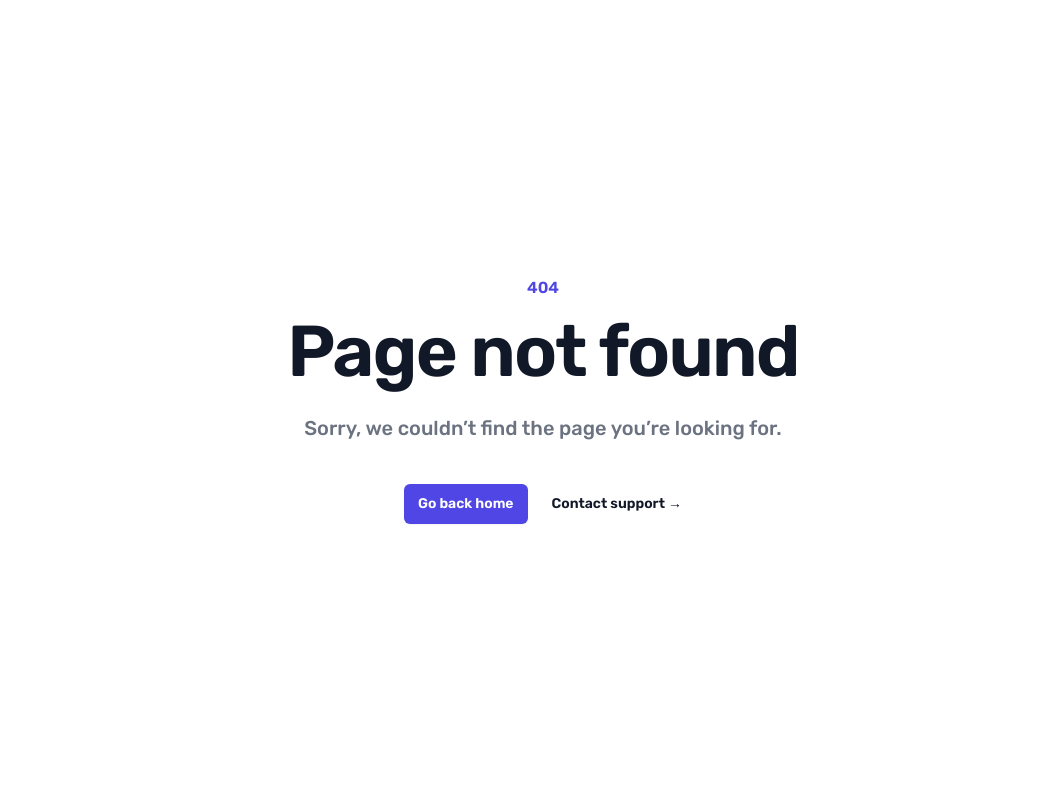
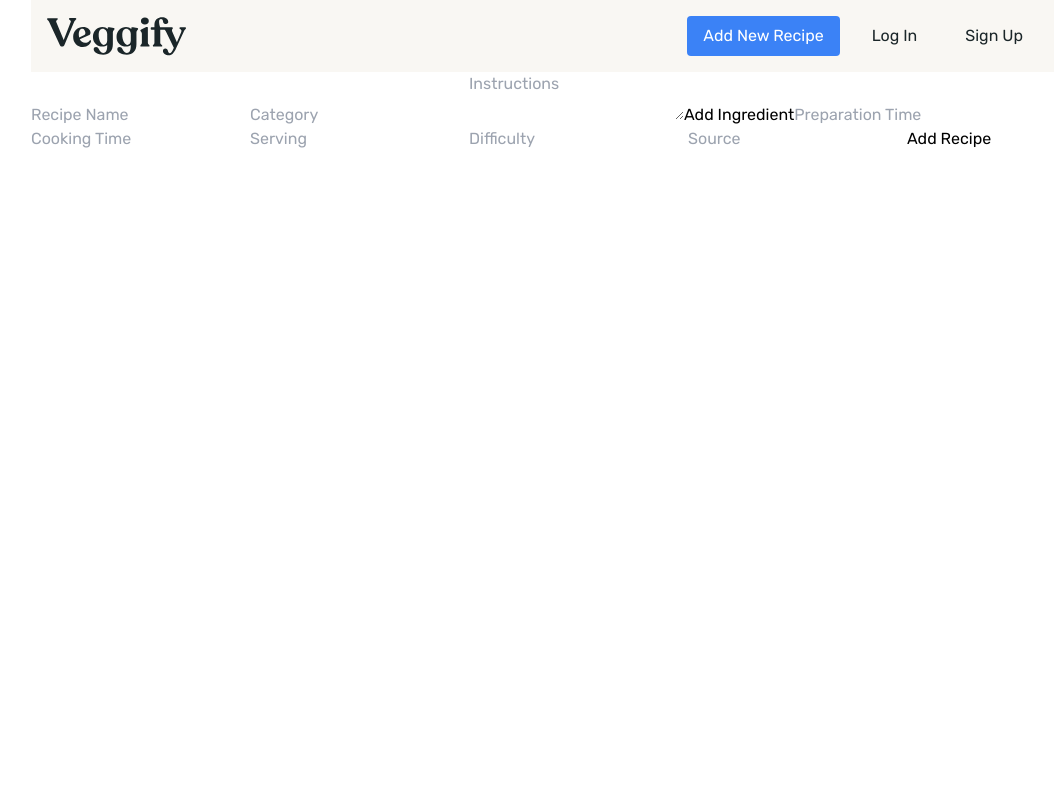
Before and after one commit to SrujanKashyapS/Recipe-app, a React (Vite) app in the folder Frontend/: page /add-recipe in a window 1280 px wide. Before the commit this address had no page. Shown: the top 798 px of the page, without its empty margins (97-1151 px from the left). Built offline with nearby package versions, Linux system fonts and the light colour scheme.

Commit message:
Added add recipe page and edit recipe page

```diff
--- a/Frontend/src/components/header/Header.jsx
+++ b/Frontend/src/components/header/Header.jsx
@@ -1,32 +1,28 @@
-import React, { useState } from 'react'
-import DesktopNav from './DesktopNav'
-import MobileNav from './MobileNav'
-import logo from '/logo.svg'
+import React from 'react';
+import logo from '/logo.svg';
+import { Link } from 'react-router-dom';
 
 const Header = () => {
-    const [hideLeft, setHideLeft] = useState("-left-[1000px]");
-    const menuItems = ["recipes","resources","about","contact"];
+    return (
+        <div className="flex justify-between items-center p-4 bg-primary">
+            <Link to="/">
+                <img src={logo} alt="logo" className="h-10" />
+            </Link>
+            <div className="flex items-center gap-4">
+                <Link to="/add-recipe">
+                    <button className="bg-blue-500 text-white px-4 py-2 rounded hover:bg-blue-600">
+                        Add New Recipe
+                    </button>
+                </Link>
+                <Link to="/login">
+                    <button className="text-secondary px-4 py-2 rounded">Log In</button>
+                </Link>
+                <Link to="/signup">
+                    <button className="text-secondary px-4 py-2 rounded">Sign Up</button>
+                </Link>
+            </div>
+        </div>
+    );
+};
 
-    const onOpen = () => {
-        setHideLeft("left-0");
-    }
-    const onClose = () => {
-        setHideLeft("-left-[1000px]");
-    }
-  return (
-    <>
-    <div className='max-[900px]:hidden'><DesktopNav menuItems={menuItems} logo={logo}/></div>
-    <div className='min-[900px]:hidden'>
-      <MobileNav
-        menuItems={menuItems}
-        logo={logo}
-        onClose={onClose}
-        hideLeft={hideLeft}
-        onOpen={onOpen}
-      />
-      </div>
-    </>
-  )
-}
-
-export default Header
+export default Header;
--- /dev/null
+++ b/Frontend/src/pages/AddRecipe.jsx
@@ -0,0 +1,68 @@
+import React, { useState } from 'react';
+import axios from 'axios';
+
+const AddRecipe = () => {
+    const [recipe, setRecipe] = useState({
+        name: '',
+        category: '',
+        instructions: '',
+        ingredients: [],
+        more: {
+            prep_time: '',
+            cooking_time: '',
+            serving: '',
+            difficulty: '',
+            source: ''
+        }
+    });
+
+    const handleChange = (e) => {
+        const { name, value } = e.target;
+        setRecipe({ ...recipe, [name]: value });
+    };
+
+    const handleIngredientChange = (index, e) => {
+        const { name, value } = e.target;
+        const newIngredients = [...recipe.ingredients];
+        newIngredients[index] = { ...newIngredients[index], [name]: value };
+        setRecipe({ ...recipe, ingredients: newIngredients });
+    };
+
+    const addIngredient = () => {
+        setRecipe({ ...recipe, ingredients: [...recipe.ingredients, { name: '', quantity: '' }] });
+    };
+
+    const handleSubmit = async (e) => {
+        e.preventDefault();
+        try {
+            await axios.post('http://localhost:5000/api/items', recipe);
+            alert('Recipe added successfully!');
+        } catch (error) {
+            console.error(error);
+            alert('Error adding recipe');
+        }
+    };
+
+    return (
+        <form onSubmit={handleSubmit}>
+            <input type="text" name="name" placeholder="Recipe Name" onChange={handleChange} required />
+            <input type="text" name="category" placeholder="Category" onChange={handleChange} required />
+            <textarea name="instructions" placeholder="Instructions" onChange={handleChange} required></textarea>
+            {recipe.ingredients.map((ingredient, index) => (
+                <div key={index}>
+                    <input type="text" name="name" placeholder="Ingredient Name" onChange={(e) => handleIngredientChange(index, e)} required />
+                    <input type="text" name="quantity" placeholder="Quantity" onChange={(e) => handleIngredientChange(index, e)} required />
+                </div>
+            ))}
+            <button type="button" onClick={addIngredient}>Add Ingredient</button>
+            <input type="text" name="prep_time" placeholder="Preparation Time " onChange={handleChange} />
+            <input type="text" name="cooking_time" placeholder="Cooking Time" onChange={handleChange} />
+            <input type="text" name="serving" placeholder="Serving" onChange={handleChange} />
+            <input type="text" name="difficulty" placeholder="Difficulty" onChange={handleChange} />
+            <input type="text" name="source" placeholder="Source" onChange={handleChange} />
+            <button type="submit">Add Recipe</button>
+        </form>
+    );
+};
+
+export default AddRecipe;
--- /dev/null
+++ b/Frontend/src/pages/EditRecipe.jsx
@@ -0,0 +1,55 @@
+import React, { useEffect, useState } from 'react';
+import axios from 'axios';
+import { useParams } from 'react-router-dom';
+
+const EditRecipe = () => {
+    const { id } = useParams();
+    const [recipe, setRecipe] = useState(null);
+    const [loading, setLoading] = useState(true);
+    const [error, setError] = useState(null);
+
+    useEffect(() => {
+        const fetchRecipe = async () => {
+            try {
+                const response = await axios.get(`http://localhost:5000/api/items/${id}`);
+                setRecipe(response.data);
+            } catch (err) {
+                setError(err.message || 'Error fetching recipe');
+            } finally {
+                setLoading(false);
+            }
+        };
+        fetchRecipe();
+    }, [id]);
+
+    const handleChange = (e) => {
+        const { name, value } = e.target;
+        setRecipe({ ...recipe, [name]: value });
+    };
+
+    const handleSubmit = async (e) => {
+        e.preventDefault();
+        try {
+            await axios.put(`http://localhost:5000/api/items/${id}`, recipe);
+            alert('Recipe updated successfully!');
+        } catch (error) {
+            console.error(error);
+            alert('Error updating recipe');
+        }
+    };
+
+    if (loading) return <div>Loading...</div>;
+    if (error) return <div>{error}</div>;
+
+    return (
+        <form onSubmit={handleSubmit}>
+            <input type="text" name="name" value={recipe.name} onChange={handleChange} required />
+            <input type="text" name="category" value={recipe.category} onChange={handleChange} required />
+            <textarea name="instructions" value={recipe.instructions} onChange={handleChange} required></textarea>
+            {/* Add fields for ingredients, prep time, etc. */}
+            <button type="submit">Update Recipe</button>
+        </form>
+    );
+};
+
+export default EditRecipe;
--- /dev/null
+++ b/Frontend/src/pages/RecipeList.jsx
@@ -0,0 +1,61 @@
+import React, { useEffect, useState } from 'react';
+import axios from 'axios';
+import { Link } from 'react-router-dom';
+
+const RecipeList = () => {
+    const [recipes, setRecipes] = useState([]);
+    const [loading, setLoading] = useState(true);
+    const [error, setError] = useState(null);
+
+    useEffect(() => {
+        const fetchRecipes = async () => {
+            try {
+                const response = await axios.get('http://localhost:5000/api/items'); // Adjust the endpoint as needed
+                setRecipes(response.data);
+            } catch (err) {
+                setError(err.message || 'Error fetching recipes');
+            } finally {
+                setLoading(false);
+            }
+        };
+        fetchRecipes();
+    }, []);
+
+    const handleDelete = async (id) => {
+        try {
+            await axios.delete(`http://localhost:5000/api/items/${id}`);
+            setRecipes(recipes.filter(recipe => recipe._id !== id));
+            alert('Recipe deleted successfully!');
+        } catch (error) {
+            console.error(error);
+            alert('Error deleting recipe');
+        }
+    };
+
+    if (loading) return <div>Loading...</div>;
+    if (error) return <div>{error}</div>;
+
+    return (
+        <div>
+            <h2>Your Recipes</h2>
+            <button>
+                <Link to="/add-recipe">Add New Recipe</Link>
+            </button>
+            {recipes.length === 0 ? (
+                <p>No recipes found.</p>
+            ) : (
+                <ul>
+                    {recipes.map(recipe => (
+                        <li key={recipe._id}>
+                            <h3>{recipe.name}</h3>
+                            <Link to={`/edit-recipe/${recipe._id}`}>Edit</Link>
+                            <button onClick={() => handleDelete(recipe._id)}>Delete</button>
+                        </li>
+                    ))}
+                </ul>
+            )}
+        </div>
+    );
+};
+
+export default RecipeList;
```
Also changed, not shown: Frontend/src/main.jsx (+19 -4 lines), 2 other files (tests, documents, lock files or other folders).
